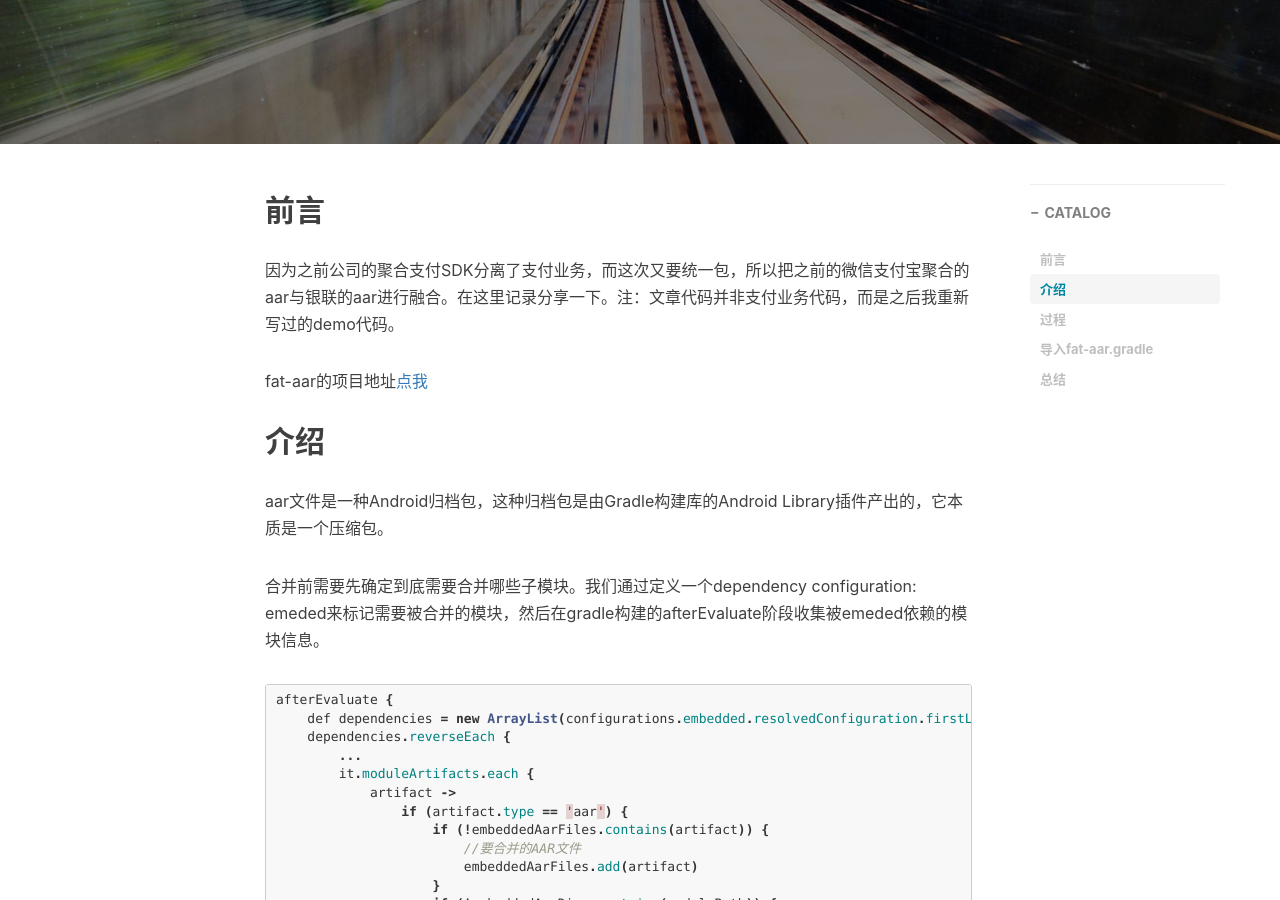
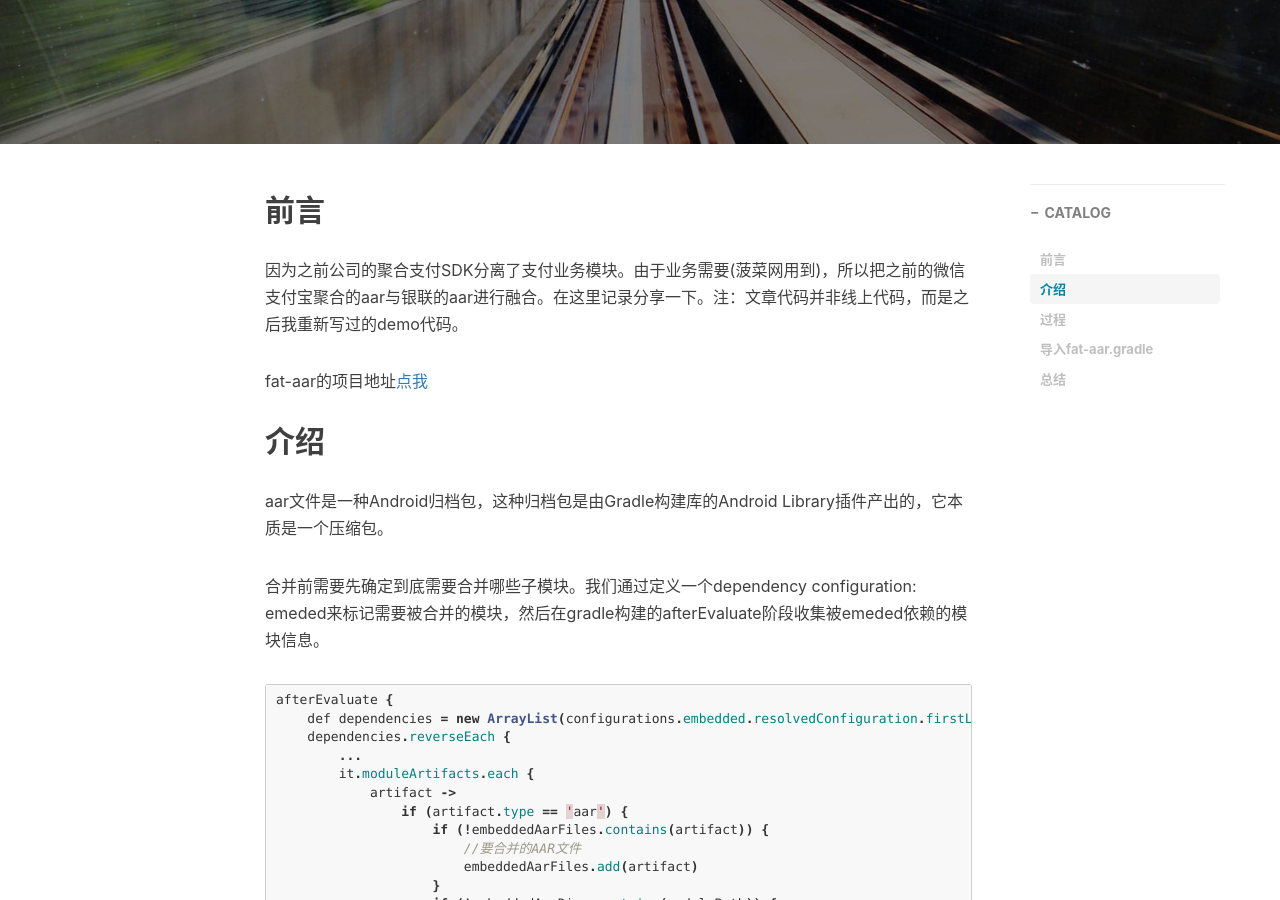
Before and after one commit to toeii/toeii.github.io, a Jekyll site: the page built from _posts/2018-12-29-利用fat-aar融合aar文件.md, in a window 1280 px wide and 900 px high, scrolled down 313 px. Built offline with Jekyll 4.4.1, drawn with Linux system fonts in a browser that asks for light colours; nearby versions of some CDN libraries; comment, search, counter and statistics services are not loaded.

Commit message:
update post

```diff
--- a/_posts/2018-12-29-利用fat-aar融合aar文件.md
+++ b/_posts/2018-12-29-利用fat-aar融合aar文件.md
@@ -11,7 +11,7 @@ tags:
 ---
 
 ## 前言
-因为之前公司的聚合支付SDK分离了支付业务，而这次又要统一包，所以把之前的微信支付宝聚合的aar与银联的aar进行融合。在这里记录分享一下。注：文章代码并非支付业务代码，而是之后我重新写过的demo代码。
+因为之前公司的聚合支付SDK分离了支付业务模块。由于业务需要(菠菜网用到)，所以把之前的微信支付宝聚合的aar与银联的aar进行融合。在这里记录分享一下。注：文章代码并非线上代码，而是之后我重新写过的demo代码。
 
 fat-aar的项目地址[点我](https://github.com/adwiv/android-fat-aar)
 
```
Also changed, not shown: _posts/2019-04-21-Flutter练手项目之拓意阅读.md (+1 -1 lines).
